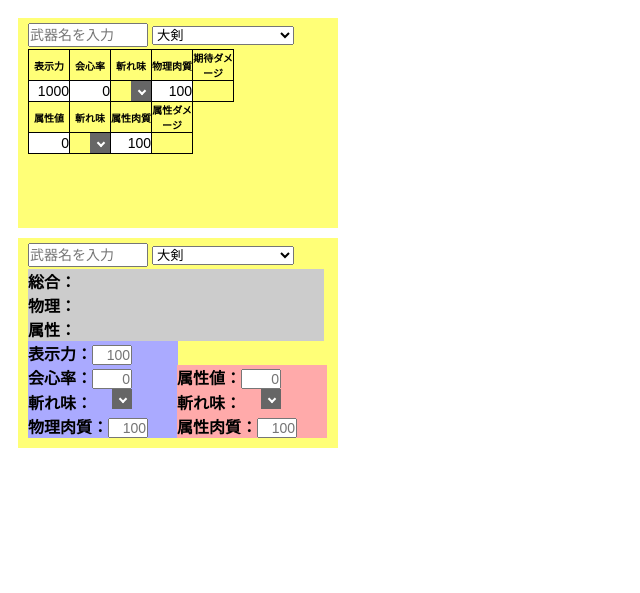
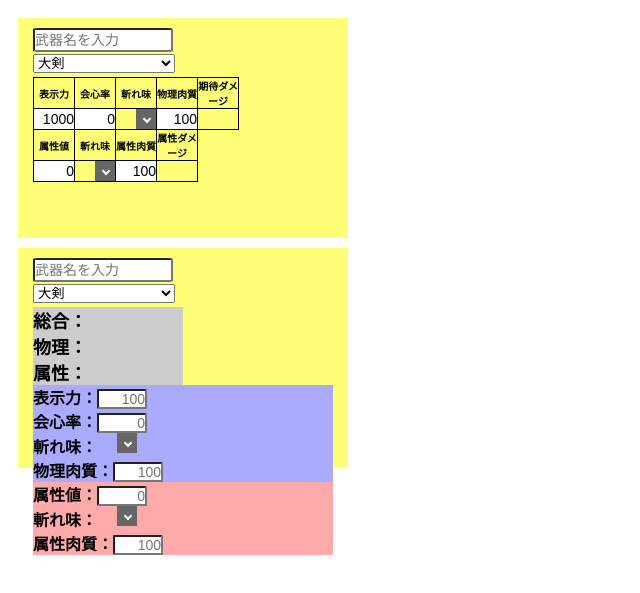
Before and after one commit to orihuzak/damage-calc-mh4g, a plain HTML site: page game/damage_calc.html in a window 1280 px wide. Shown: the part 57-650 px from the top of the page, without its empty margins (0-640 px from the left). Drawn offline with nearby package versions, Linux system fonts and the light colour scheme.

Commit message:
デザインを更新

```diff
--- a/game/damage_calc.css
+++ b/game/damage_calc.css
@@ -6,7 +6,7 @@ form.card{
     width: 300;
     height: 200;
     margin: 10;
-    padding: 5 10 5 10;
+    padding: 10 15 10 15;
     background-color: #ff7;
 }
 
@@ -21,41 +21,61 @@ form.card p{
 
 form.card input{
     display: inline-block;
-    width: 40;
+    width: 50;
     margin-left: auto;
     padding: 0;
     font-size: 14;
     text-align: right;
+    border-radius: 5%;
 }
 
 form.card input.weapon_name{
-    width: 120;
+    width: 140;
     height: 24;
     margin-bottom: 2;
     text-align: left;
 }
 
+form.card select.weapon_types{
+    display: block;
+    margin-bottom: 4;
+}
+
 form.card div{
-    margin: 0 -5 0 0;
+    margin: 0;
     padding: 0;
-    border: 0;
+    vertical-align: top;
+}
+
+form.card div.left_block{
+    background-color: #777;
+    margin-top: 0;
+    display: inline-block;
 }
 
 form.card div.output_block{
     background-color: #CCC;
-    width: 296;
+    display: inline-block;
+    width: 150;
+}
+
+    form.card div.output_block p{
+        font-size: 18;
+    }
+
+form.card div.right_block{
+    background-color: #afa;
+    display: inline-block;
+    width: 140;
+    text-align: right;
 }
 
 form.card div.phys_block{
     background-color: #aaf;
-    display: inline-block;
-    width: 150;
 }
 
 form.card div.ele_block{
     background-color: #faa;
-    display: inline-block;
-    width: 150;
 }
 
 /*********************************/
```
